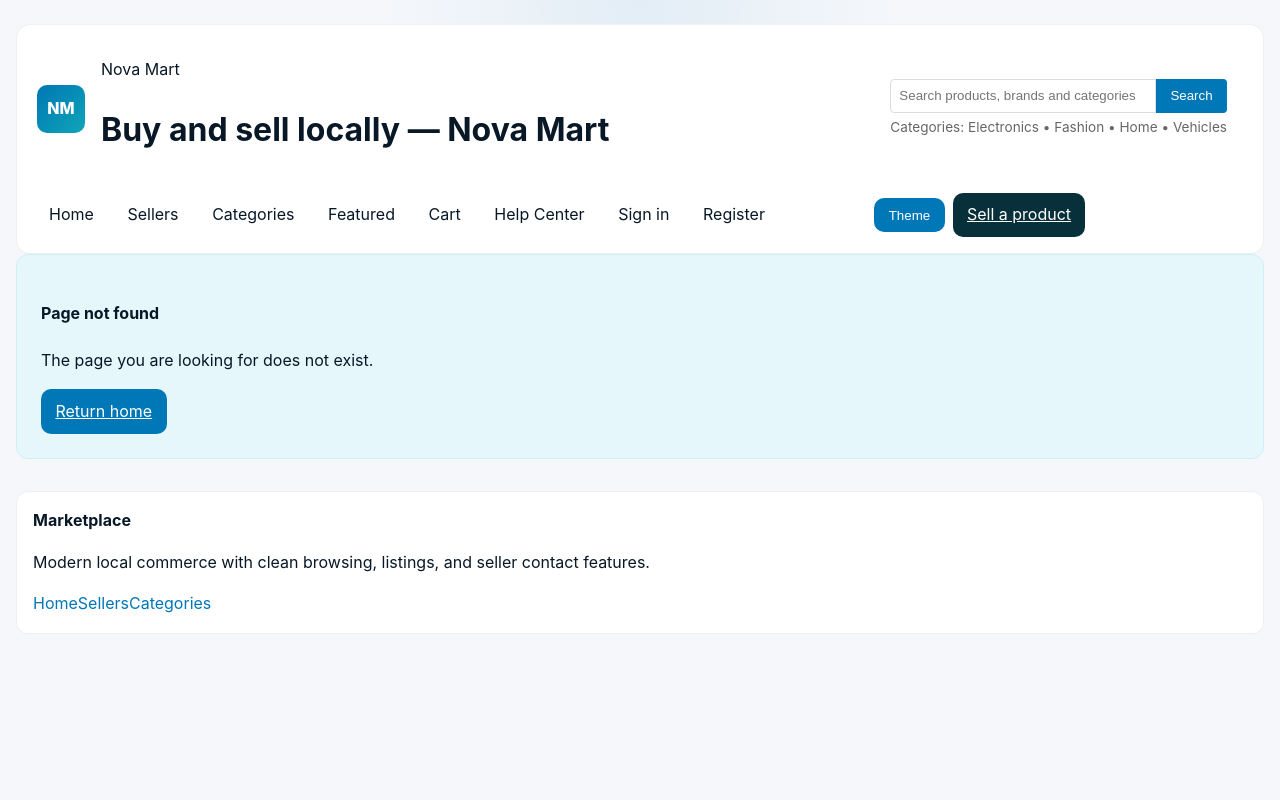
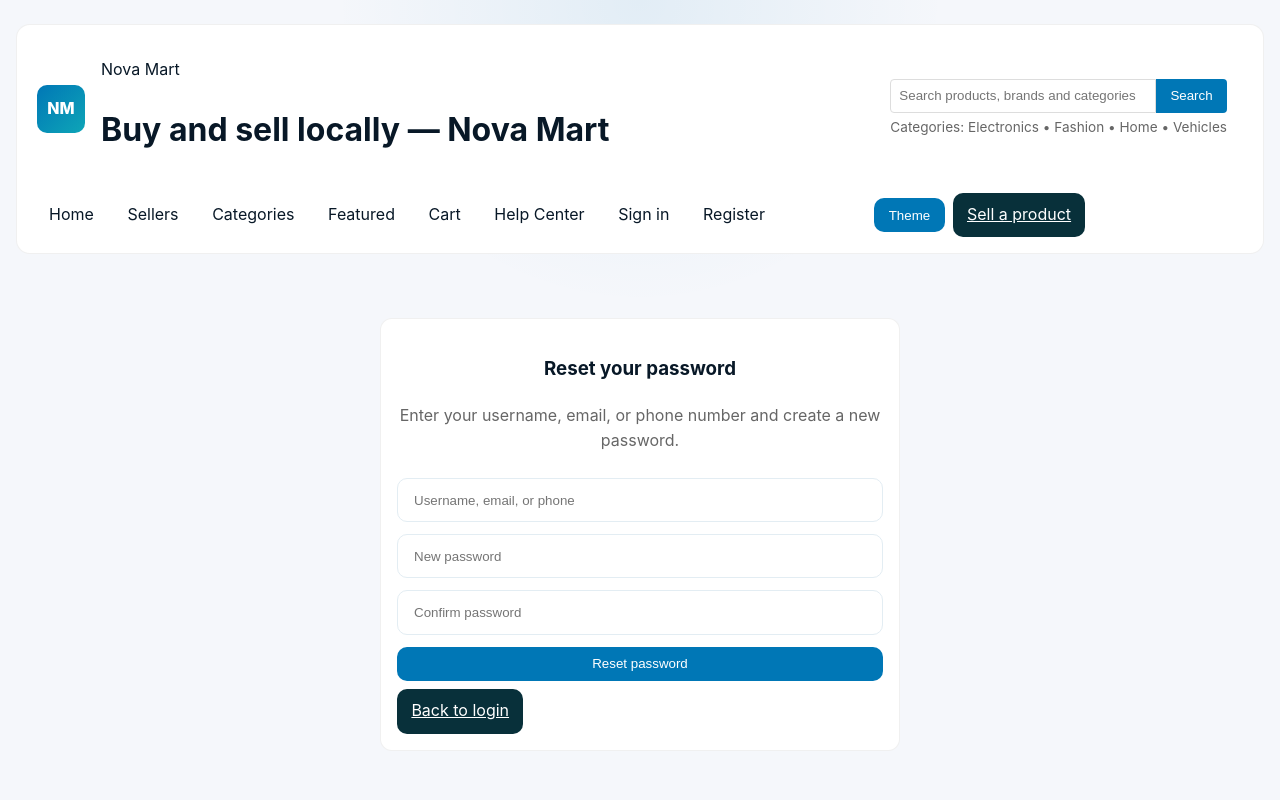
Before and after one commit to junior-3dmund/marketplace-app, a React (Vite) app: page /forgot-password in a window 1280 px wide. Shown: the top 800 px of the page. Built offline with nearby package versions, Linux system fonts and the light colour scheme.

Commit message:
feat: add forgot password page, polish buyer dashboard, enable public map access, add seller CTA

```diff
--- a/src/App.tsx
+++ b/src/App.tsx
@@ -8,6 +8,7 @@ import CartPage from './pages/CartPage';
 import Checkout from './pages/Checkout';
 import AdminDashboard from './pages/AdminDashboard';
 import BuyerDashboard from './pages/BuyerDashboard';
+import ForgotPassword from './pages/ForgotPassword';
 import HelpCenter from './pages/HelpCenter';
 import Home from './pages/Home';
 import ProductDetail from './pages/ProductDetail';
@@ -63,6 +64,7 @@ const App = () => (
           />
           <Route path="/categories/:category" element={<CategoryPage />} />
           <Route path="/login" element={<Login />} />
+          <Route path="/forgot-password" element={<ForgotPassword />} />
           <Route path="/register" element={<Register />} />
           <Route path="/cart" element={<CartPage />} />
           <Route path="/checkout" element={<Checkout />} />
--- a/src/pages/AdminDashboard.tsx
+++ b/src/pages/AdminDashboard.tsx
@@ -24,11 +24,9 @@ const AdminDashboard = () => {
       setTransactions([]);
     }
     (async () => {
-      const headers: any = {};
-      if (authHeader) headers.authorization = authHeader;
       try {
-        // fetch locations (admin-protected)
-        const res = await fetch('http://localhost:4000/api/locations', { headers });
+        // fetch locations (no auth required)
+        const res = await fetch('http://localhost:4000/api/locations');
         if (res.ok) {
           const data = await res.json();
           if (mounted) setLocations(data || []);
@@ -41,6 +39,8 @@ const AdminDashboard = () => {
         if (mounted) setLocations(l ? JSON.parse(l) : []);
       }
 
+      const headers: any = {};
+      if (authHeader) headers.authorization = authHeader;
       try {
         const res2 = await fetch('http://localhost:4000/api/messages', { headers });
         if (res2.ok) {
--- a/src/pages/BuyerDashboard.tsx
+++ b/src/pages/BuyerDashboard.tsx
@@ -15,40 +15,49 @@ const BuyerDashboard = () => {
 
   return (
     <main>
-      <section className="browse-section" style={{ maxWidth: 1000, margin: '2rem auto' }}>
-        <div className="section-heading" style={{ marginBottom: '1rem' }}>
+      <section className="hero-panel" style={{ margin: '1.5rem 0' }}>
+        <div className="left">
           <span className="eyebrow">Buyer Dashboard</span>
           <h2>Welcome back, {current?.username}</h2>
-          <p>Shop trusted listings, add items to your cart, and quickly reach the sellers marketplace.</p>
+          <p>Shop trusted listings, manage your cart, and connect with sellers across Ghana.</p>
+          <div className="search" style={{ marginTop: '1rem' }}>
+            <button className="btn" onClick={() => navigate('/')}>Browse new items</button>
+          </div>
         </div>
+        <div className="hero-cards">
+          <article className="hero-card" onClick={() => navigate('/cart')} style={{ cursor: 'pointer' }}>
+            <div style={{ flex: 1 }}>
+              <strong>{items.length} items in cart</strong>
+              <span>View and checkout your items</span>
+            </div>
+          </article>
+          <article className="hero-card" onClick={() => navigate('/sellers')} style={{ cursor: 'pointer' }}>
+            <div style={{ flex: 1 }}>
+              <strong>Browse sellers</strong>
+              <span>See profiles and ratings</span>
+            </div>
+          </article>
+        </div>
+      </section>
 
+      <section className="browse-section" style={{ margin: '1.5rem auto' }}>
         <div style={{ display: 'grid', gap: '1rem', marginBottom: '1.5rem' }}>
-          <div className="stat-card" style={{ padding: '1rem', display: 'flex', justifyContent: 'space-between', alignItems: 'center' }}>
+          <div className="stat-card" style={{ padding: '1.5rem', display: 'grid', gridTemplateColumns: '1fr auto', gap: '1rem', alignItems: 'center' }}>
             <div>
-              <strong style={{ fontSize: '1.5rem' }}>{items.length}</strong>
-              <p style={{ margin: '.4rem 0 0' }}>Items in your cart</p>
+              <strong style={{ fontSize: '1.3rem', display: 'block' }}>Ready to sell?</strong>
+              <p style={{ margin: '0.5rem 0 0', color: '#666', fontSize: '0.95rem' }}>List your first item on Nova Mart and start earning today.</p>
             </div>
-            <button className="btn" type="button" onClick={() => navigate('/cart')}>
-              View cart
+            <button className="btn" onClick={() => navigate('/create-listing')} style={{ whiteSpace: 'nowrap' }}>
+              Become a seller
             </button>
-          </div>
-          <div className="stat-card" style={{ padding: '1rem', display: 'grid', gap: '0.7rem' }}>
-            <strong style={{ fontSize: '1.1rem' }}>Quick actions</strong>
-            <div style={{ display: 'flex', flexWrap: 'wrap', gap: '0.75rem' }}>
-              <button className="btn" onClick={() => navigate('/')}>Browse items</button>
-              <button className="btn btn-secondary" onClick={() => navigate('/sellers')}>Browse sellers</button>
-              {current?.role === 'seller' && (
-                <button className="btn" onClick={() => navigate('/seller')}>Seller dashboard</button>
-              )}
-            </div>
           </div>
         </div>
       </section>
 
-      <section className="browse-section" style={{ maxWidth: 1000, margin: '0 auto 2rem' }}>
-        <div className="section-heading" style={{ marginBottom: '1rem' }}>
-          <h3>Recommended products</h3>
-          <p>Popular items you can add to cart and purchase right away.</p>
+      <section className="browse-section" style={{ margin: '1.5rem auto' }}>
+        <div className="section-heading" style={{ marginBottom: '1.25rem' }}>
+          <h3>Recommended for you</h3>
+          <p>Popular items trending on Nova Mart marketplace.</p>
         </div>
         {loading ? (
           <div className="empty-state">
@@ -58,14 +67,31 @@ const BuyerDashboard = () => {
           <div className="empty-state">
             <h4>{error}</h4>
           </div>
-        ) : (
+        ) : recommended.length > 0 ? (
           <div className="grid-list">
             {recommended.map((product) => (
               <ProductCard key={product.id} product={product} onOpen={() => navigate(`/p/${product.id}`)} />
             ))}
           </div>
+        ) : (
+          <div className="empty-state">
+            <h4>No products available yet.</h4>
+            <p>Check back soon for new listings.</p>
+          </div>
         )}
       </section>
+
+      {current?.role === 'seller' && (
+        <section className="browse-section" style={{ margin: '1.5rem auto' }}>
+          <div style={{ padding: '1rem', background: 'var(--primary-100)', border: '1px solid #cfeff6', borderRadius: '12px' }}>
+            <strong style={{ fontSize: '1.05rem' }}>Seller mode</strong>
+            <p style={{ margin: '0.5rem 0 0', color: 'var(--muted)', fontSize: '0.95rem' }}>You also have seller privileges.</p>
+            <button className="btn" onClick={() => navigate('/seller')} style={{ marginTop: '0.75rem' }}>
+              Go to seller dashboard
+            </button>
+          </div>
+        </section>
+      )}
     </main>
   );
 };
--- /dev/null
+++ b/src/pages/ForgotPassword.tsx
@@ -0,0 +1,90 @@
+import { useState } from 'react';
+import { useNavigate, Link } from 'react-router-dom';
+import { auth } from '../utils/auth';
+
+const ForgotPassword = () => {
+  const navigate = useNavigate();
+  const [identifier, setIdentifier] = useState('');
+  const [newPassword, setNewPassword] = useState('');
+  const [confirmPassword, setConfirmPassword] = useState('');
+  const [error, setError] = useState<string | null>(null);
+  const [success, setSuccess] = useState(false);
+
+  const submit = (e: React.FormEvent) => {
+    e.preventDefault();
+    setError(null);
+
+    if (!identifier.trim()) {
+      setError('Please enter your username, email, or phone number.');
+      return;
+    }
+
+    if (!newPassword.trim()) {
+      setError('Please enter a new password.');
+      return;
+    }
+
+    if (newPassword !== confirmPassword) {
+      setError('Passwords do not match.');
+      return;
+    }
+
+    if (newPassword.length < 6) {
+      setError('Password must be at least 6 characters long.');
+      return;
+    }
+
+    try {
+      auth.forgotPassword(identifier.trim(), newPassword);
+      setSuccess(true);
+      setTimeout(() => navigate('/login'), 2000);
+    } catch (err) {
+      setError((err as Error).message || 'Unable to reset password.');
+    }
+  };
+
+  return (
+    <main className="auth-page">
+      <section className="browse-section" style={{ maxWidth: 520, margin: '2rem auto' }}>
+        <div style={{ textAlign: 'center', marginBottom: '1.5rem' }}>
+          <h3>Reset your password</h3>
+          <p style={{ color: '#666', marginTop: '0.5rem' }}>Enter your username, email, or phone number and create a new password.</p>
+        </div>
+
+        {success ? (
+          <div style={{ padding: '1rem', background: '#d1fae5', border: '1px solid #6ee7b7', borderRadius: '10px', textAlign: 'center' }}>
+            <p style={{ margin: 0, color: '#065f46', fontWeight: 700 }}>✓ Password reset successfully!</p>
+            <p style={{ margin: '0.5rem 0 0', color: '#047857', fontSize: '0.95rem' }}>Redirecting to login...</p>
+          </div>
+        ) : (
+          <form onSubmit={submit} style={{ display: 'grid', gap: '0.75rem' }}>
+            <input
+              placeholder="Username, email, or phone"
+              value={identifier}
+              onChange={(e) => setIdentifier(e.target.value)}
+            />
+            <input
+              placeholder="New password"
+              type="password"
+              value={newPassword}
+              onChange={(e) => setNewPassword(e.target.value)}
+            />
+            <input
+              placeholder="Confirm password"
+              type="password"
+              value={confirmPassword}
+              onChange={(e) => setConfirmPassword(e.target.value)}
+            />
+            {error && <div style={{ color: 'crimson', padding: '0.5rem', background: '#ffe5e5', borderRadius: '6px' }}>{error}</div>}
+            <div style={{ display: 'flex', gap: '0.5rem', flexWrap: 'wrap' }}>
+              <button className="btn" type="submit">Reset password</button>
+              <Link className="btn btn-secondary" to="/login">Back to login</Link>
+            </div>
+          </form>
+        )}
+      </section>
+    </main>
+  );
+};
+
+export default ForgotPassword;
--- a/src/pages/Login.tsx
+++ b/src/pages/Login.tsx
@@ -1,5 +1,5 @@
 import { useState } from 'react';
-import { useNavigate } from 'react-router-dom';
+import { Link, useNavigate } from 'react-router-dom';
 import { auth } from '../utils/auth';
 
 const Login = () => {
@@ -15,21 +15,6 @@ const Login = () => {
       navigate('/');
     } catch (err) {
       setError((err as Error).message);
-    }
-  };
-
-  const recoverPassword = () => {
-    const identifierValue = window.prompt('Enter your username, email, or phone number to reset password');
-    if (!identifierValue) return;
-    const newPassword = window.prompt('Enter your new password');
-    if (!newPassword) {
-      return;
-    }
-    try {
-      auth.forgotPassword(identifierValue.trim(), newPassword);
-      alert('Password updated. You can now sign in with the new password.');
-    } catch (err) {
-      alert((err as Error).message || 'Unable to reset password.');
     }
   };
 
@@ -50,13 +35,11 @@ const Login = () => {
             onChange={(e) => setPassword(e.target.value)}
           />
           {error && <div style={{ color: 'crimson' }}>{error}</div>}
-          <div style={{ display: 'flex', gap: '0.5rem', alignItems: 'center' }}>
+          <div style={{ display: 'flex', gap: '0.5rem', alignItems: 'center', flexWrap: 'wrap' }}>
             <button className="btn" type="submit">Sign in</button>
             <button className="btn btn-secondary" type="button" onClick={() => navigate('/register')}>Register</button>
+            <Link className="btn btn-secondary" to="/forgot-password">Forgot password?</Link>
           </div>
-          <button type="button" className="btn btn-secondary" onClick={recoverPassword}>
-            Forgot password?
-          </button>
         </form>
       </section>
     </main>
```
Also changed, not shown: 2 other files (tests, documents, lock files or other folders).
